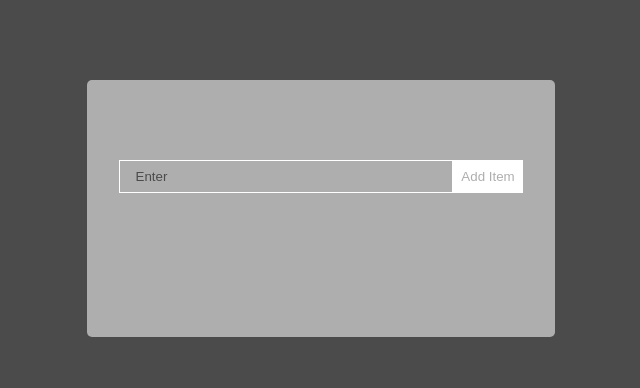
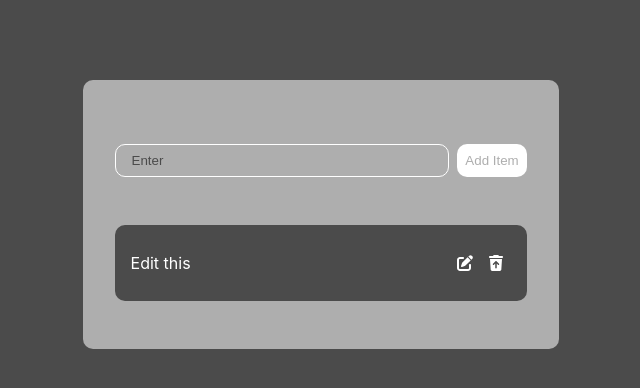
Before and after one commit to Sgoodridge96/BucketList, a React (Create React App) app: page / in a window 1280 px wide. Shown: the top 388 px of the page, without its empty margins (319-959 px from the left). Built offline with nearby package versions, Linux system fonts and the light colour scheme.

Commit message:
feat: show entered bucket list items

```diff
--- a/package.json
+++ b/package.json
@@ -3,6 +3,9 @@
   "version": "0.1.0",
   "private": true,
   "dependencies": {
+    "@fortawesome/fontawesome-svg-core": "^6.6.0",
+    "@fortawesome/free-solid-svg-icons": "^6.6.0",
+    "@fortawesome/react-fontawesome": "^0.2.2",
     "@testing-library/jest-dom": "^5.17.0",
     "@testing-library/react": "^13.4.0",
     "@testing-library/user-event": "^13.5.0",
--- a/src/App.css
+++ b/src/App.css
@@ -14,20 +14,22 @@
   background: rgb(174, 174, 174);
   margin-top: 5rem;
   padding: 2rem;
-  border-radius: 5px;
+  border-radius: 10px;
 }
 
 .BucketListForm {
   width: 100%;
-  margin-bottom: 2rem;
+  margin-bottom: 1rem;
 }
 
 .bucket-list-input {
+  outline: none;
   background: none;
-  border: 1px solid #ffffff;
+  border: 1px solid rgb(255, 255, 255);
+  border-radius: 10px;
   padding: 0.5rem 1rem;
-  margin-top: 3rem;
-  margin-bottom: 5rem;
+  margin-top: 2rem;
+  margin-bottom: 2rem;
   width: 300px;
   color: #fff;
 }
@@ -40,7 +42,9 @@
   background: #ffffff;
   color: rgb(174, 174, 174);
   border: none;
-  padding: .55rem;
+  border-radius: 10px;
+  padding: 0.55rem;
+  margin-left: 0.5rem;
   cursor: pointer;
 
 }
@@ -49,9 +53,14 @@
   display: flex;
   justify-content: space-between;
   align-items: center;
-  background: #8758ff;
-  color: #fff;
+  background: #4b4b4b;
+  color: rgb(255, 255, 255);
   padding: 0.75rem 1rem;
-  border-radius: 5px;
+  border-radius: 10px;
   margin-bottom: 1rem;
 }
+
+.fa-trash-arrow-up {
+  margin-left: 1rem;
+  margin-right: 0.5rem
+}
--- a/src/Components/BucketList.js
+++ b/src/Components/BucketList.js
@@ -1,7 +1,18 @@
 import React from 'react'
+import { FontAwesomeIcon } from '@fortawesome/react-fontawesome';
+import { faTrashArrowUp } from '@fortawesome/free-solid-svg-icons';
+import { faPenToSquare } from '@fortawesome/free-solid-svg-icons';
+
 
 export const BucketList = () => {
   return (
-    <div>bucketList</div>
+    <div className='BucketList'>
+      {/* <p> element is to test icons when added to the list */}
+      <p>Edit this </p>
+      <div>
+        <FontAwesomeIcon icon={faPenToSquare} />
+        <FontAwesomeIcon icon={faTrashArrowUp} />
+      </div>
+    </div>
   )
 }
--- a/src/Components/BucketListWrapper.js
+++ b/src/Components/BucketListWrapper.js
@@ -1,7 +1,7 @@
 import React, {useState} from 'react'
 import { BucketListForm } from './BucketListForm'
 import {v4 as uuidv4} from 'uuid';
-uuidv4();
+import { BucketList } from './BucketList';
 
 export const BucketListWrapper = () => {
   const [bktList, setBktList] = useState([])
@@ -15,6 +15,7 @@
     console.log(bktList),
     <div className='BucketListWrapper'>
       <BucketListForm addToList={addToList} />
+      <BucketList bktList={bktList}/>
     </div>
   )
 }
```
Also changed, not shown: 1 other file (tests, documents, lock files or other folders).
